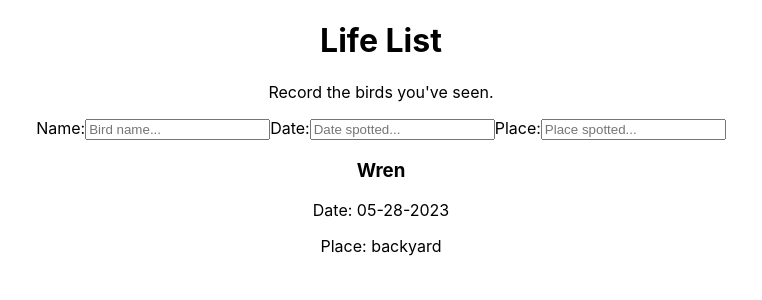
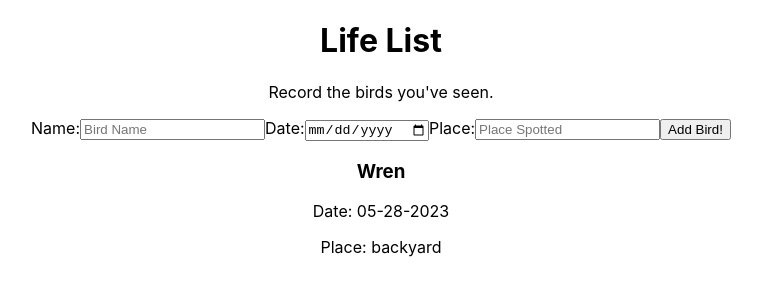
Before and after one commit to turingschool-examples/life-list-fe, a React (Create React App) app: page / in a window 1280 px wide. Shown: the top 300 px of the page, without its empty margins (259-1021 px from the left). Built offline with nearby package versions, Linux system fonts and the light colour scheme.

Commit message:
Add new bird through form to state

```diff
--- a/src/App.js
+++ b/src/App.js
@@ -6,12 +6,17 @@ import { useState } from 'react';
 function App() {
   const [birds, setBirds] = useState([{id: 1, birdName: 'Wren', date: '05-28-2023', place: 'backyard'}]);
 
+  const submitBird = (event, newBird) => {
+    event.preventDefault();
+    setBirds([...birds, newBird]);
+  }
+
   return (
     <div className="App">
       <h1>Life List</h1>
       <p>Record the birds you've seen.</p>
 
-      <Form />
+      <Form submitBird={submitBird}/>
 
       <BirdsContainer birds={birds}/>
     </div>
--- a/src/Form.js
+++ b/src/Form.js
@@ -1,14 +1,46 @@
-function Form() {
+import { useState } from 'react';
+
+function Form({ submitBird }) {
+  const [formData, setFormData] = useState({
+    birdName: "",
+    date: "",
+    place: ""
+  });
+
+  const setValueFromForm = (event) => {
+    setFormData({...formData, [event.target.name]: event.target.value})
+  }
+
   return (
     <form>
-      <label for="bird-name">Name:</label>
-      <input name="bird-name" type="text" placeholder="Bird name..." />
+      <label htmlFor="birdName">Name:</label>
+      <input
+        name="birdName"
+        type="text"
+        placeholder="Bird Name"
+        onChange={setValueFromForm}
+        value={formData.birdName}
+      />
 
-      <label for="date">Date:</label>
-      <input name="date" type="text" placeholder="Date spotted..." />
+      <label htmlFor="date">Date:</label>
+      <input
+        name="date"
+        type="date"
+        placeholder="Date Spotted"
+        onChange={setValueFromForm}
+        value={formData.date}
+      />
 
-      <label for="place">Place:</label>
-      <input name="place" type="text" placeholder="Place spotted..." />
+      <label htmlFor="place">Place:</label>
+      <input
+        name="place"
+        type="text"
+        placeholder="Place Spotted"
+        onChange={setValueFromForm}
+        value={formData.place}
+      />
+
+      <button onClick={(event) => submitBird(event, formData)} >Add Bird!</button>
     </form>
   )
 }
```
